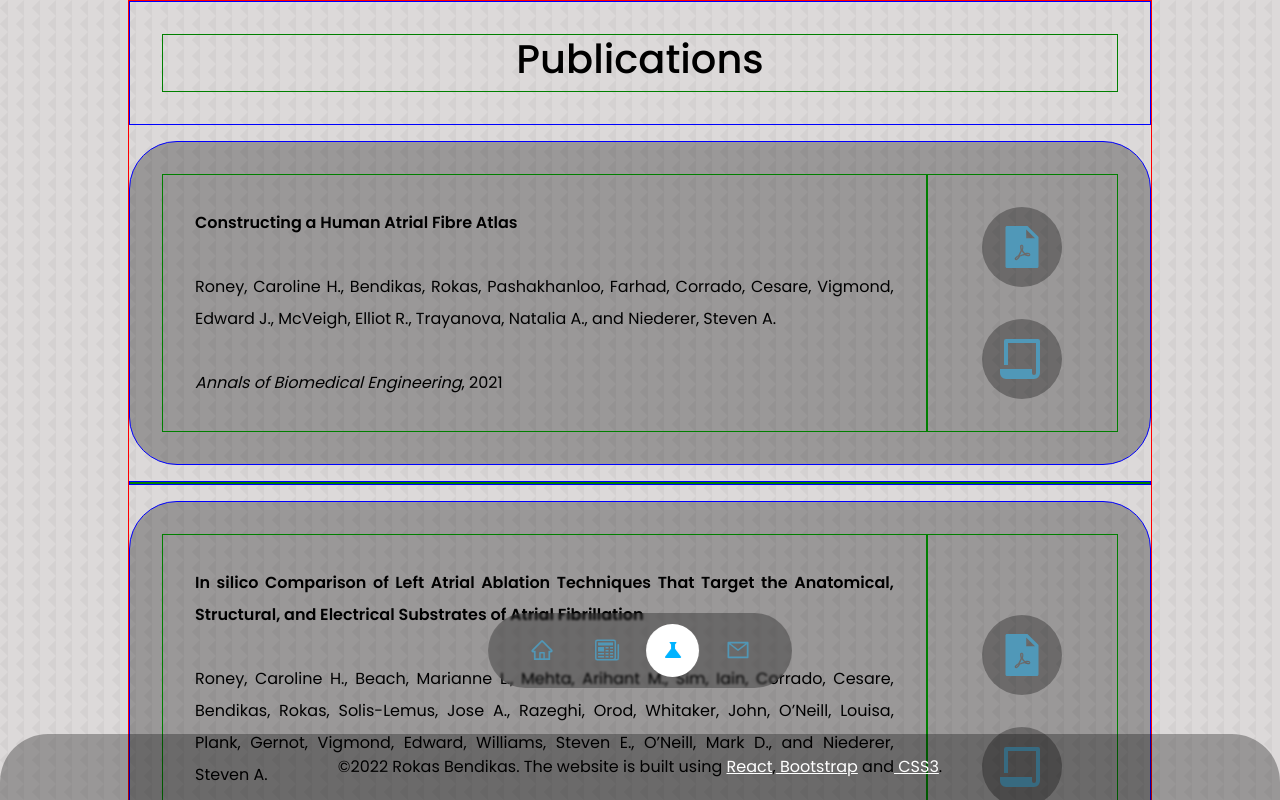
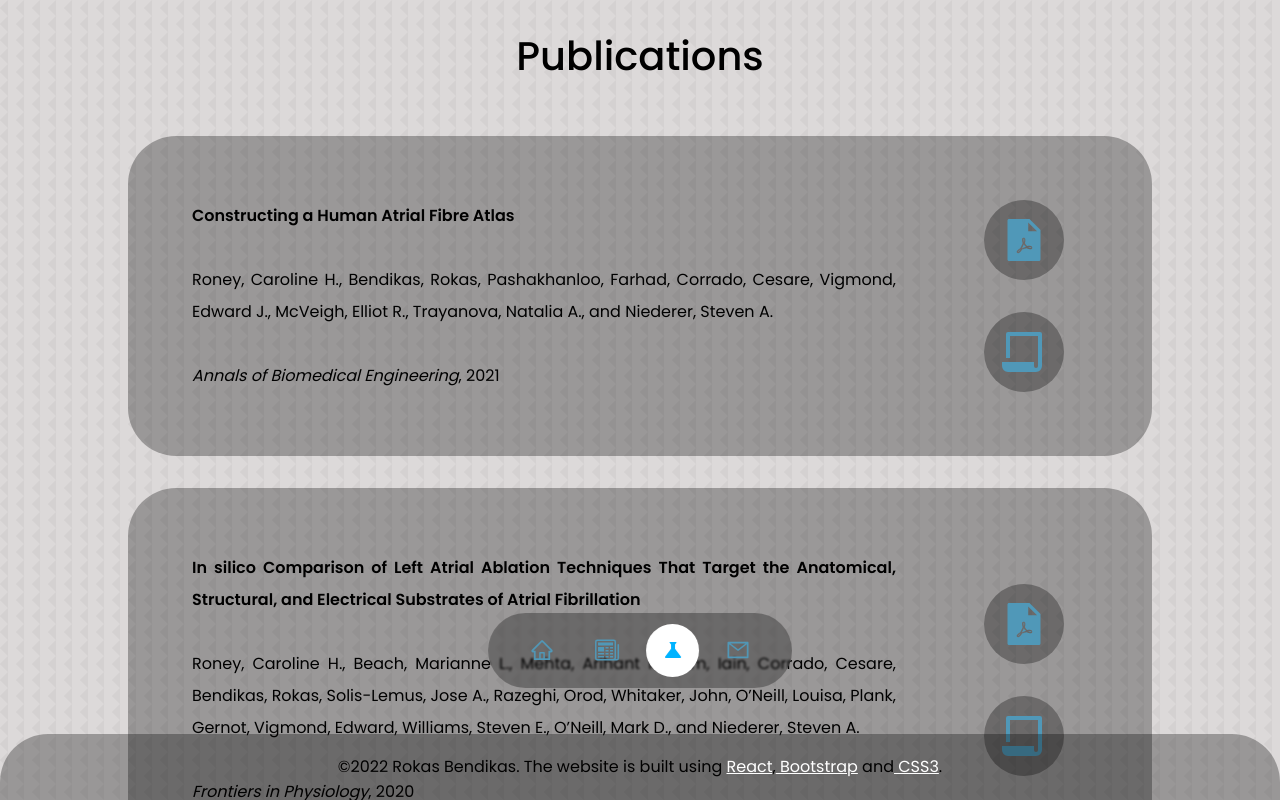
Before and after one commit to rokas-bendikas/new-personal-website, a React (Create React App) app: page /publications in a window 1280 px wide. Shown: the top 800 px of the page. Built offline with nearby package versions, Linux system fonts and the light colour scheme.

Commit message:
Minor update

```diff
--- a/src/index.css
+++ b/src/index.css
@@ -73,16 +73,13 @@ img{
   margin: 0 auto;
   text-align: center;
   margin-bottom: 15rem;
-  border: 1px red solid;
 }
 
 .container-row {
   display: grid;
-  border: 1px blue solid;
 }
 
 .container-column{
-  border: 1px green solid;
 }
 
 /* =================== MEDIA QUERIES (MEDIUM DEVICES) ==================== */
```
